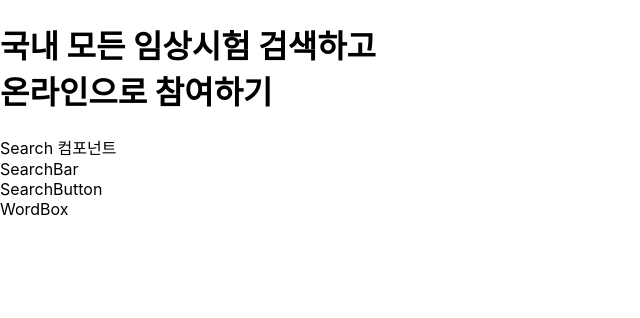
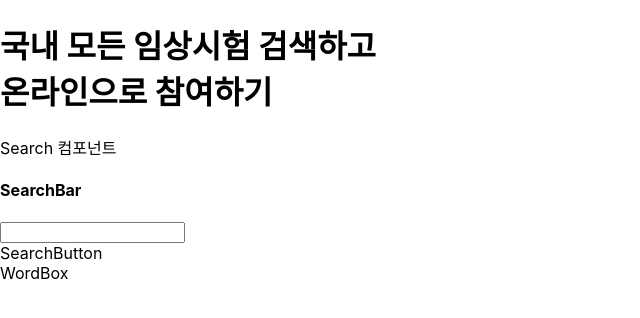
Before and after one commit to dawnheee/Autocomplete-Search-Bar, a React (Create React App) app: page / in a window 1280 px wide. Shown: the top 318 px of the page, without its empty margins (0-640 px from the left). Built offline with nearby package versions, Linux system fonts and the light colour scheme.

Commit message:
[feat] #1 search component / debounce

```diff
--- a/src/components/Search/index.tsx
+++ b/src/components/Search/index.tsx
@@ -1,13 +1,22 @@
-import React from "react";
+import React, { useEffect, useState } from "react";
 import SearchBar from "../SearchBar";
 import SearchButton from "../SearchButton";
 import WordBox from "../WordBox";
+import { useDebounce } from "../../hooks/useDebounce";
+function Search() {
+  // searchBar에서 debouncedLetters 가져옴
+  // 여기서 config 객체를 만들까?
+  const [letters, setLetters] = useState("");
+  const debouncedLetters = useDebounce(letters);
 
-function Search() {
+  useEffect(() => {
+    console.log(debouncedLetters);
+  }, [debouncedLetters]);
+
   return (
     <div>
       Search 컴포넌트
-      <SearchBar />
+      <SearchBar setLetters={setLetters} />
       <SearchButton />
       <WordBox />
     </div>
--- a/src/components/SearchBar/index.tsx
+++ b/src/components/SearchBar/index.tsx
@@ -1,7 +1,19 @@
 import React from "react";
+interface SearchBarProps {
+  setLetters: (value: string) => void;
+}
 
-function SearchBar() {
-  return <div>SearchBar</div>;
+function SearchBar({ setLetters }: SearchBarProps) {
+  const inputChangeHandler = (event: React.FormEvent<HTMLInputElement>) => {
+    setLetters(event.currentTarget.value);
+  };
+
+  return (
+    <>
+      <h4>SearchBar</h4>
+      <input onInput={inputChangeHandler} />
+    </>
+  );
 }
 
 export default SearchBar;
--- /dev/null
+++ b/src/hooks/useDebounce.ts
@@ -0,0 +1,19 @@
+// return debounced 된 값
+// input: 그냥 값
+
+import { useEffect, useState } from "react";
+
+export const useDebounce = (word: string) => {
+  const [debounced, setDebounced] = useState(word);
+
+  useEffect(() => {
+    const handler = setTimeout(() => {
+      setDebounced(word);
+    }, 800);
+    return () => {
+      clearTimeout(handler);
+    };
+  }, [word]);
+
+  return debounced;
+};
```
Also changed, not shown: 1 other file (tests, documents, lock files or other folders).
